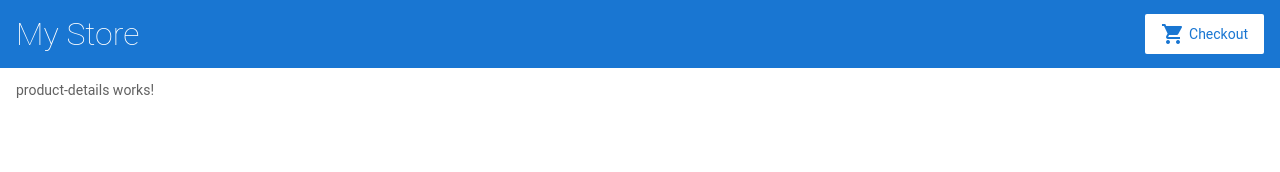
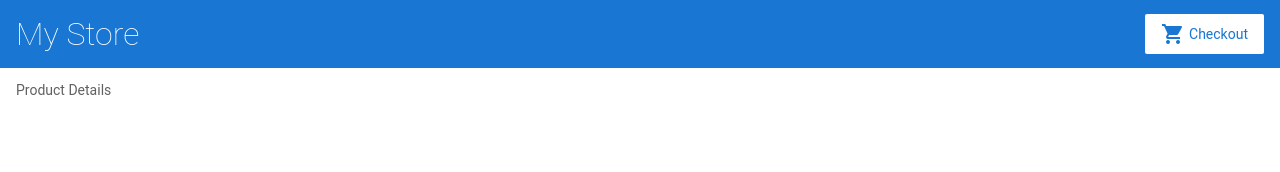
Before and after one commit to jeanbuzzello/angular-qqehdy-jq6ymq, an Angular app: page /products/1 in a window 1280 px wide. Shown: the top 172 px of the page. Built offline with nearby package versions, Linux system fonts and the light colour scheme.

Commit message:
1 file modified

```diff
--- a/src/app/product-details/product-details.component.html
+++ b/src/app/product-details/product-details.component.html
@@ -1 +1,9 @@
-<p>product-details works!</p>
+<p>Product Details</p>
+
+<div *ngIf="product">
+  <h3>{{ product.name }}</h3>
+  <h4>{{ product.price | currency }}</h4>
+
+  <p>{{ product.description }}</p>
+
+</div>
```
